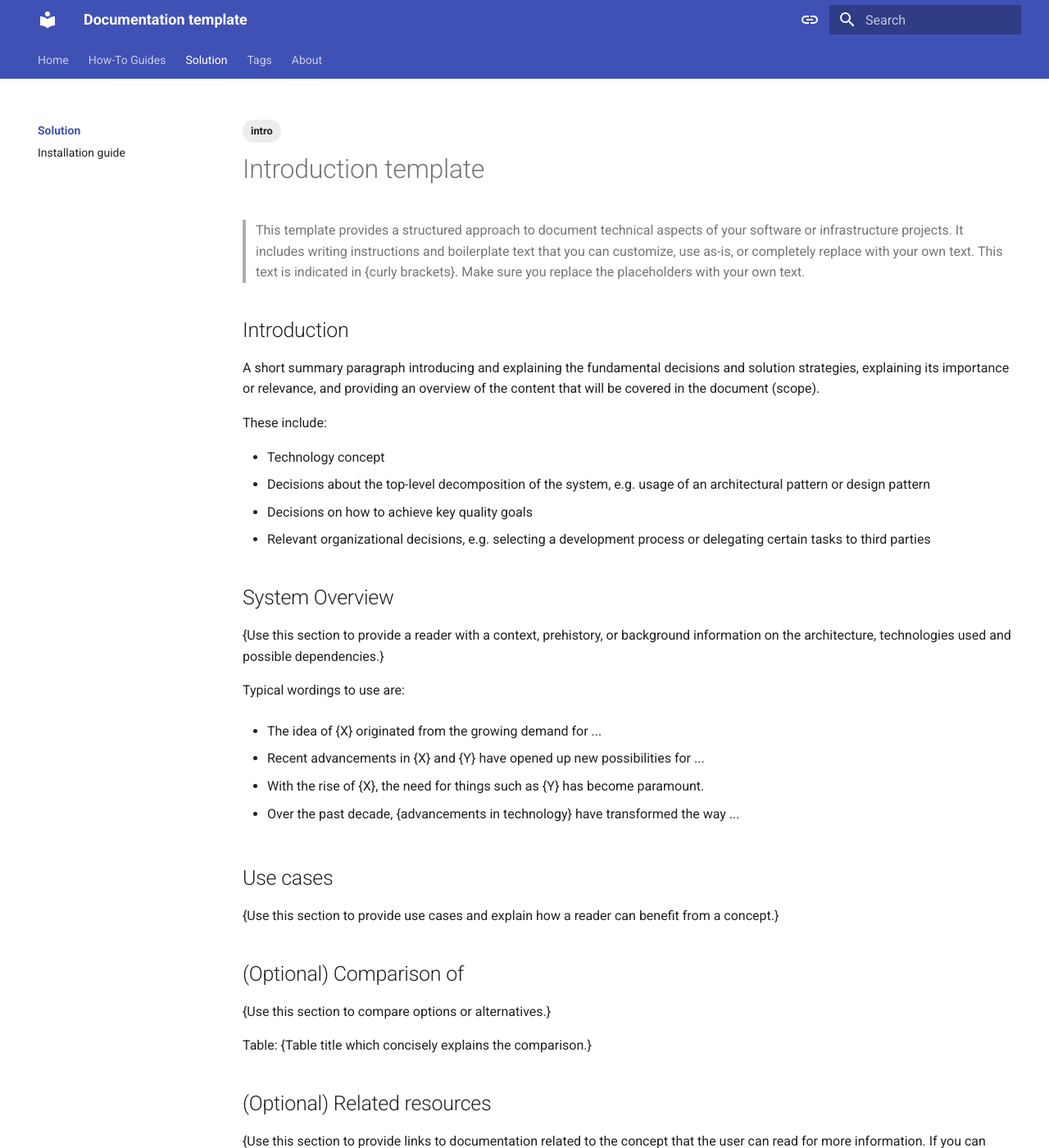
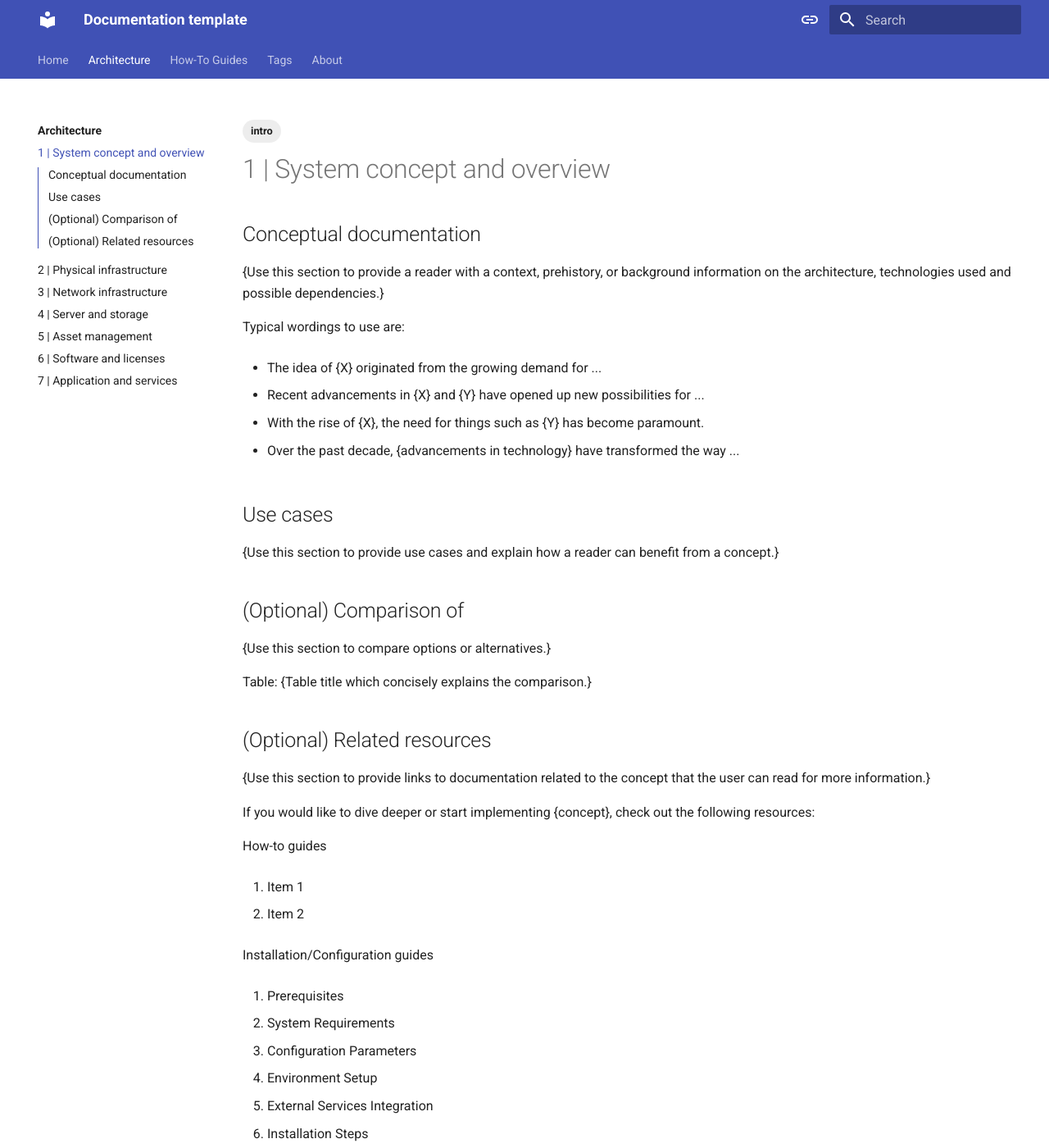
Before and after one commit to joergwolters/csco-mkdocs-templ, an MkDocs documentation site: the page built from docs/architecture/concept.md, in a window 1280 px wide and 1400 px high. Shown: the whole window at 82% size. Built offline with MkDocs 1.6.1 and Material for MkDocs 9.7.7, drawn with Linux system fonts in a browser that asks for light colours; some of the changed text lies outside the part shown.

Commit message:
Update template structure and navigation

```diff
--- a/docs/solution/index.md
+++ b/docs/architecture/concept.md
@@ -3,30 +3,7 @@ tags:
   - intro
 ---
 
-# Introduction template
-
-> This template provides a structured approach to document technical aspects of
-> your software or infrastructure projects. It includes writing instructions
-> and boilerplate text that you can customize, use as-is, or completely replace
-> with your own text. This text is indicated in {curly brackets}. Make sure you
-> replace the placeholders with your own text.
-
-## Introduction
-
-A short summary paragraph introducing and explaining the fundamental decisions
-and solution strategies, explaining its importance or relevance, and providing
-an overview of the content that will be covered in the document (scope).
-
-These include:
-
-- Technology concept
-- Decisions about the top-level decomposition of the system, e.g. usage of an
-  architectural pattern or design pattern
-- Decisions on how to achieve key quality goals
-- Relevant organizational decisions, e.g. selecting a development process or
-  delegating certain tasks to third parties
-
-## System Overview
+## Conceptual documentation
 
 {Use this section to provide a reader with a context, prehistory, or background
 information on the architecture, technologies used and possible dependencies.}
@@ -58,10 +35,7 @@ Table: {Table title which concisely explains the comparison.}
 ## (Optional) Related resources
 
 {Use this section to provide links to documentation related to the concept that
-the user can read for more information.
-If you can name this section manually (it is not generated automatically or has
-a heading pre-agreed within a team), we recommend to use "Related concepts" or
-"Additional information" as more descriptive ones.}
+the user can read for more information.}
 
 If you would like to dive deeper or start implementing {concept},
 check out the following resources:
@@ -136,7 +110,13 @@ Change Log
 
 2. Change Summary
 
-Linked concepts/solutions
+Additional Information:
+
+1. Additional Information 1
+
+2. Additional Information 2
+
+Related concepts
 
 1. Concept 1
 
--- a/mkdocs.yml
+++ b/mkdocs.yml
@@ -120,11 +120,18 @@ markdown_extensions:
 nav:
   - Home:
     - index.md
+  - Architecture:
+      - architecture/index.md
+      - 1 | System concept and overview: architecture/concept.md
+      - 2 | Physical infrastructure: architecture/physical-infrastructure.md
+      - 3 | Network infrastructure: architecture/network.md
+      - 4 | Server and storage: architecture/server-storage.md
+      - 5 | Asset management: architecture/asset-mgmt.md
+      - 6 | Software and licenses: architecture/software-licenses.md
+      - 7 | Application and services: architecture/application-services.md
   - How-To Guides:
-    - how-to-guides/getting-started.md
-  - Solution:
-    - solution/index.md
-    - solution/installation-guide.md
+      - how-to/getting-started.md
+      - how-to/installation-guide.md
   - Tags: tags.md
   - About:
     - about/changelog.md
```
Also changed, not shown: docs/architecture/application-services.md (added, +21 -0 lines), docs/architecture/asset-mgmt.md (added, +10 -0 lines), docs/architecture/index.md (added, +37 -0 lines), docs/architecture/network.md (added, +41 -0 lines), docs/architecture/physical-infrastructure.md (added, +41 -0 lines), docs/architecture/server-storage.md (added, +47 -0 lines), docs/architecture/software-licenses.md (added, +5 -0 lines), docs/how-to/getting-started.md (renamed from docs/how-to-guides/getting-started.md), docs/how-to/installation-guide.md (renamed from docs/solution/installation-guide.md).
